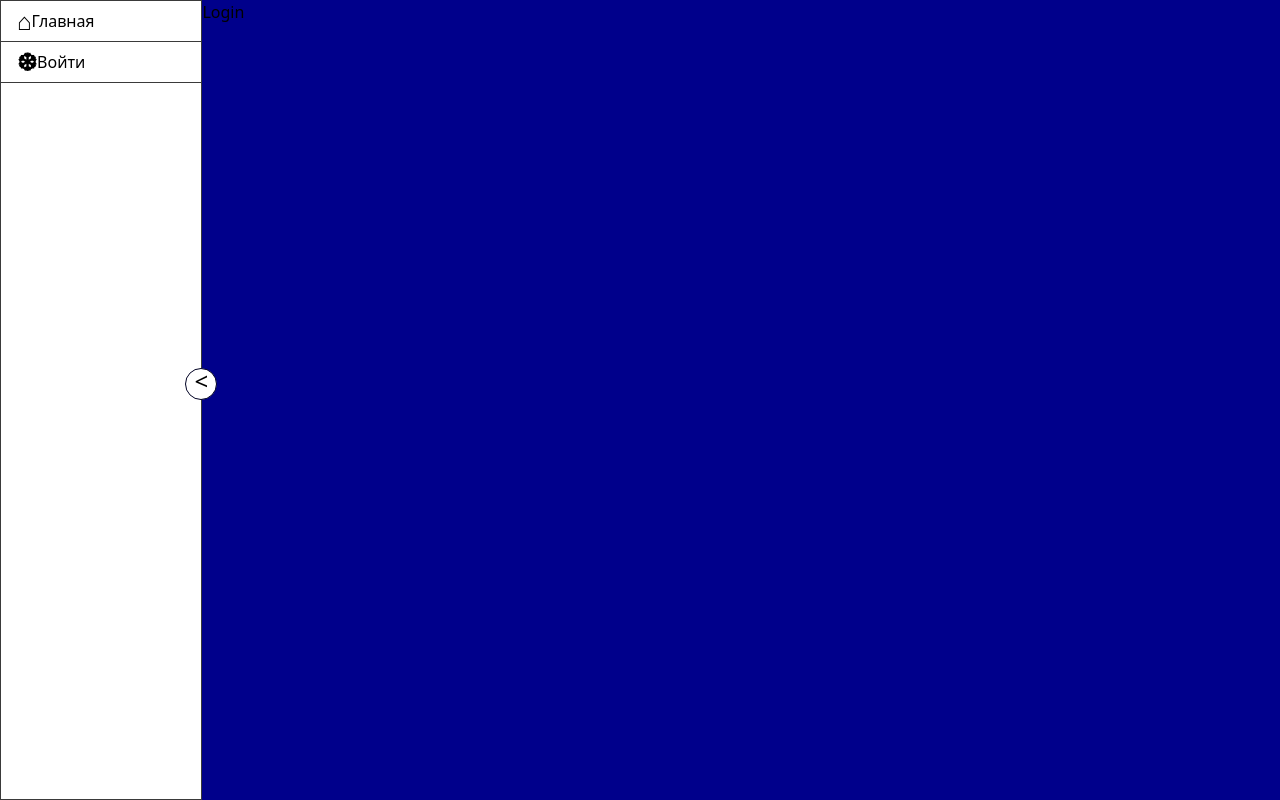
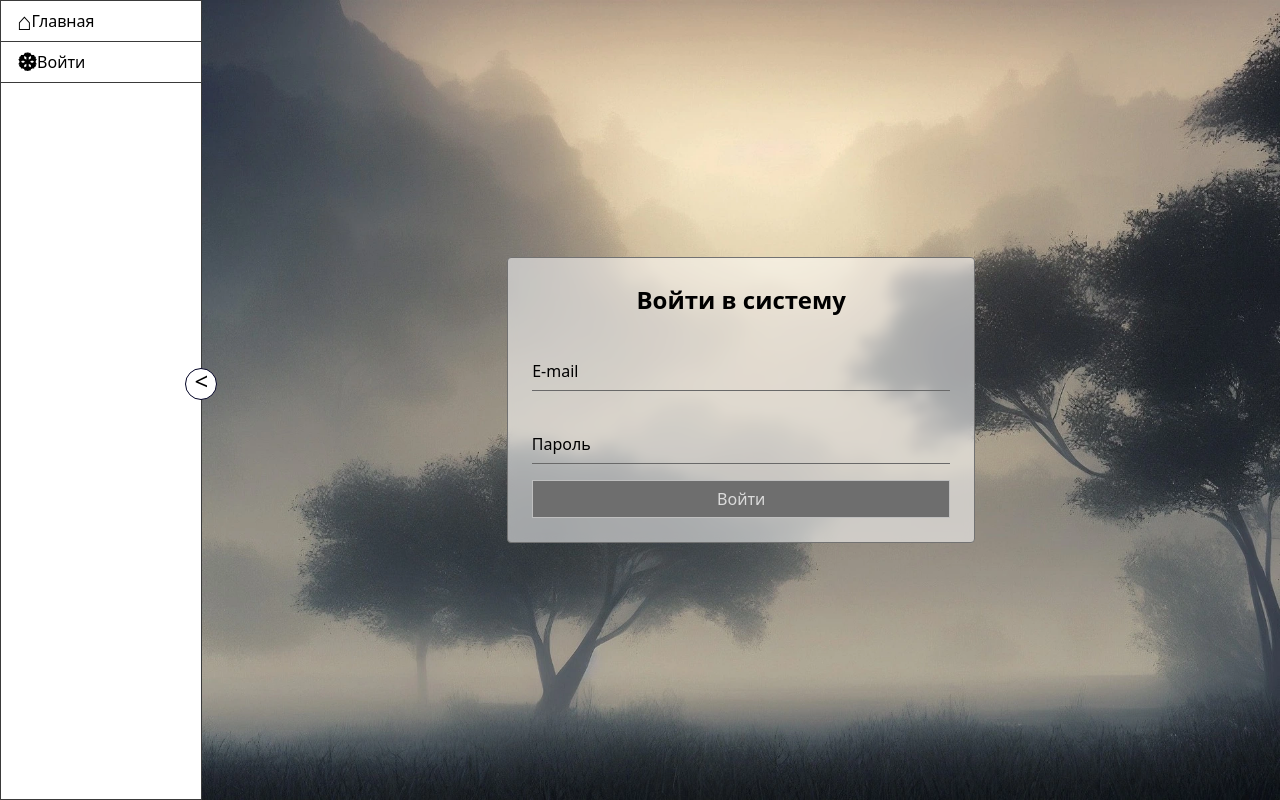
Before and after one commit to ahalay994/animation-vue, a Vue app: page /login in a window 1280 px wide. Built offline with nearby package versions, Linux system fonts and the light colour scheme.

Commit message:
Страница входа

```diff
--- a/src/App.vue
+++ b/src/App.vue
@@ -2,7 +2,7 @@
     <left-menu/>
     <main class="w-full">
         <router-view v-slot="{ Component, route }">
-            <transition name="route" mode="out-in" appear>
+            <transition name="route" mode="out-in" appear :key="route.path">
                 <component :is="Component"/>
             </transition>
         </router-view>
@@ -17,7 +17,6 @@ import LeftMenu from '@c/Menu.vue'
 <style scoped lang="scss">
 .route-enter-from {
     transform: scale(0);
-    border-radius: 50%;
 }
 
 .route-enter-active,
@@ -27,7 +26,6 @@ import LeftMenu from '@c/Menu.vue'
 
 .route-leave-to {
     transform: scale(0);
-    border-radius: 50%;
 }
 
 a {
--- a/src/pages/Login.vue
+++ b/src/pages/Login.vue
@@ -1,15 +1,119 @@
 <template>
-    <div>Login</div>
+    <div class="page-block flex justify-center items-center w-full h-full">
+        <form @submit.prevent="loginEvent" class="form flex flex-col gap-2">
+
+            <h2 class="form__title">Войти в систему</h2>
+
+            <div class="form__field relative">
+                <input class="form__field_input" id="email" type="email" v-model="form.email" required
+                       placeholder="E-mail">
+                <label class="form__field_label" for="email">E-mail</label>
+            </div>
+            <div class="form__field relative">
+                <input class="form__field_input" id="password" type="password" v-model="form.password" required minlength="6"
+                       placeholder="Пароль">
+                <label class="form__field_label" for="password">Пароль</label>
+            </div>
+
+            <button class="form__button" type="submit">Войти</button>
+        </form>
+    </div>
 </template>
 
 <script setup lang="ts">
+import {reactive} from "vue";
 
+const form = reactive({
+    email: '',
+    password: '',
+})
+
+const loginEvent = () => {
+
+}
 </script>
 
 <style scoped lang="scss">
-div {
+.page-block {
     width: 100%;
     height: 100%;
-    background-color: darkblue;
+    background-image: url("/src/assets/bg-login.webp");
+    background-repeat: no-repeat;
+    background-position: center;
+    background-size: cover;
+}
+
+.form {
+    width: 100%;
+    max-width: 468px;
+    padding: 24px;
+    border: 1px solid #727272;
+    border-radius: 4px;
+    background-color: rgba(255, 255, 255, .55);
+    backdrop-filter: blur(5px);
+
+    &__title {
+        font-size: 24px;
+        font-weight: 700;
+        text-align: center;
+    }
+
+    &__field {
+        padding-top: 24px;
+
+        &_label {
+            position: absolute;
+            bottom: 8px;
+            left: 0;
+            transition: all ease-in-out .3s;
+        }
+
+        &_input {
+            background: transparent;
+            color: #000;
+            padding: 8px 12px 8px 0;
+            width: 100%;
+            outline: none;
+            border-bottom: 1px solid #696969;
+
+            &::placeholder {
+                font-size: 0;
+            }
+
+            &:focus, &:not(:placeholder-shown) {
+                & ~ label {
+                    transform: translateY(-32px);
+                    font-size: 14px;
+                    font-weight: 600;
+                }
+            }
+
+            &:focus:invalid {
+                border-color: #c70000;
+                & ~ label {
+                    color: #c70000;
+                }
+            }
+
+            &:focus:valid {
+                border-color: #00b000;
+            }
+        }
+    }
+
+    &__button {
+        background-color: #6e6e6e;
+        padding: 6px 8px;
+        border: 1px solid #bfbfbf;
+        margin-top: 8px;
+        color: #dbdbdb;
+        transition: all ease-in-out .3s;
+
+        &:hover {
+            background-color: #414141;
+            border-color: #8f8f8f;
+            color: #c5c5c5;
+        }
+    }
 }
 </style>
```
Also changed, not shown: src/assets/bg-auth.webp (added), src/assets/bg-login.webp (added).
